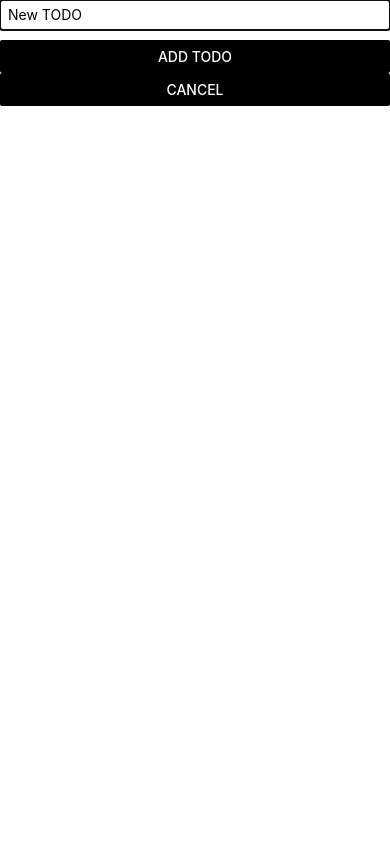
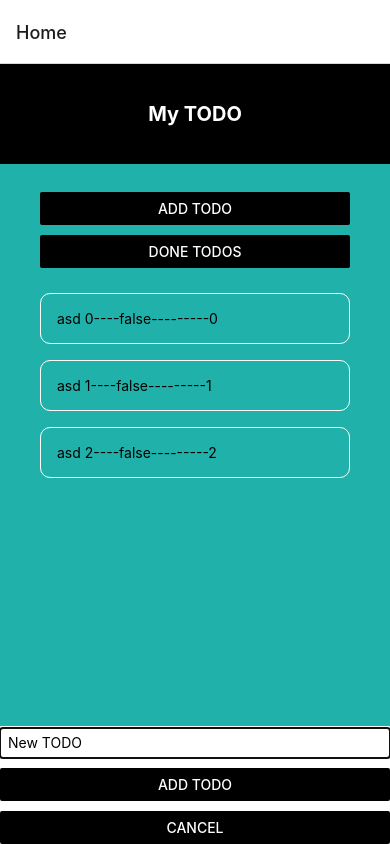
Before and after one commit to TuranMstf/navigation, a React Native app: screen /Home in a window 390 px wide. Both pictures are taken after a click on the button "ADD TODO". Built offline with nearby package versions, Linux system fonts and the light colour scheme.

Commit message:
düzenleme
butonlar düzenlendi
dort if yapısı yapıldı

```diff
--- a/components/todoitems.js
+++ b/components/todoitems.js
@@ -2,23 +2,18 @@ import { StyleSheet, Text, TouchableOpacity } from 'react-native'
 import React from 'react'
 
 export default function todoitems({item, pressHandler}) {
-  if (item.isItEnd==false) {
-    return (
-      <TouchableOpacity onPress={() => pressHandler(item)} >
-          <Text style= {Styles.item}> {item.text}----{item.isItEnd.toString()}---------{item.id} </Text>
-      </TouchableOpacity>
-    )
-  }
   return (
     <TouchableOpacity onPress={() => pressHandler(item)} >
-        <Text style= {Styles.item2}>{item.text}----{item.isItEnd.toString()}---------{item.id}</Text>
-    </TouchableOpacity>
-  )
+      { item.isItEnd
+        ? <Text style= {Styles.line}>{item.text}----{item.isItEnd.toString()}---------{item.id}</Text>
+        : <Text style= {Styles.noline}>{item.text}----{item.isItEnd.toString()}---------{item.id} </Text>
+      }
+    </TouchableOpacity>)
 }
 
 const Styles = StyleSheet.create ({
-    item: {
-      textDecorationLine:'none',
+    noline: {
+        textDecorationLine:'none',
         padding: 16,
         marginTop: 16,
         borderColor: 'white',
@@ -26,7 +21,7 @@ const Styles = StyleSheet.create ({
         borderStyle: 'solid',
         borderRadius: 10
     },
-    item2: {
+    line: {
       textDecorationLine:'line-through',
         padding: 16,
         marginTop: 16,
--- a/screens/homepage.js
+++ b/screens/homepage.js
@@ -1,4 +1,4 @@
-import { View, Text, FlatList, StyleSheet, Button, Modal, LogBox } from 'react-native';
+import { View, FlatList, StyleSheet, Button, Modal, SafeAreaView, TouchableWithoutFeedback } from 'react-native';
 import React, {useState} from 'react';
 import Header from '../components/header';
 import TodoItem from '../components/todoitems';
@@ -44,22 +44,39 @@ export default function homepage({navigation}) {
         //  })
         todos.push( {text: text, id: nextId, isItEnd: false});
         setnextId(nextId+1);
-        console.log(nextId);
         setModalVisible(false);
+    }
+    const closeModal =() => {
+        console.log('çalışıyor');
+        if (modalVisible==true) {
+            setModalVisible(false);
+        }
     }
 
   return (
-    <View style={Styles.container}>
+    <SafeAreaView style={Styles.container}>
         <Header/>
+        <Modal
+            visible={modalVisible}
+            transparent={true}
+            animationType='slide'>
+                <View style={Styles.modal}>
+                     <AddTodo submitHandler={submitHandler}/>
+                     <View style={{padding: 5}}/>
+                     <Button color={'black'} title='cancel'onPress={()=> setModalVisible(false)}/>
+                </View>
+
+        </Modal>
         <View style={Styles.content}>
-            <Modal
-            visible={modalVisible}
-            transparent={false}
-            animationType='slide'>
-                <AddTodo submitHandler={submitHandler}/>
-                <Button title='cancel'color={'black'} onPress={()=> setModalVisible(false)}/>
-            </Modal>
-            <Button title='ADD TODO' color={'black'} onPress={()=> setModalVisible(true)}/>
+            <View style={Styles.viewButton}>
+                <Button title='ADD TODO' color={'black'} onPress={()=> setModalVisible(true)}/>
+                <View style={{padding: 5}}/>
+                <Button title='Done Todos' color={'black'}
+                    onPress={() => navigation.navigate ('secondpage',
+                    { blogpost: endTodos, })}
+                />
+            </View>
+
             <View style={Styles.list}>
                 <FlatList
                 data={todos}
@@ -68,25 +85,36 @@ export default function homepage({navigation}) {
                 )}
                 />
             </View>
-            <Button title='Done Todos' color={'black'}
-            onPress={() => navigation.navigate ('secondpage',
-            { blogpost: endTodos, })}
-            />
+
         </View>
-    </View>
+    </SafeAreaView>
   )
 }
 const Styles = StyleSheet.create ({
     container: {
         flex: 1,
         backgroundColor: `#20b2aa`,
-
+        justifyContent: 'flex-end',
+    },
+    modal: {
+        backgroundColor: 'white',
+        flexDirection: 'column',
+        justifyContent: 'space-between',
+        marginTop: 'auto'
     },
     content: {
         padding: 40,
+        justifyContent: 'space-around',
+        flex:1
+
     },
     list: {
+        flex:10,
         marginTop: 20,
-    }
 
+    },
+    viewButton: {
+        justifyContent: 'center',
+        flex:1
+    },
 });
```
